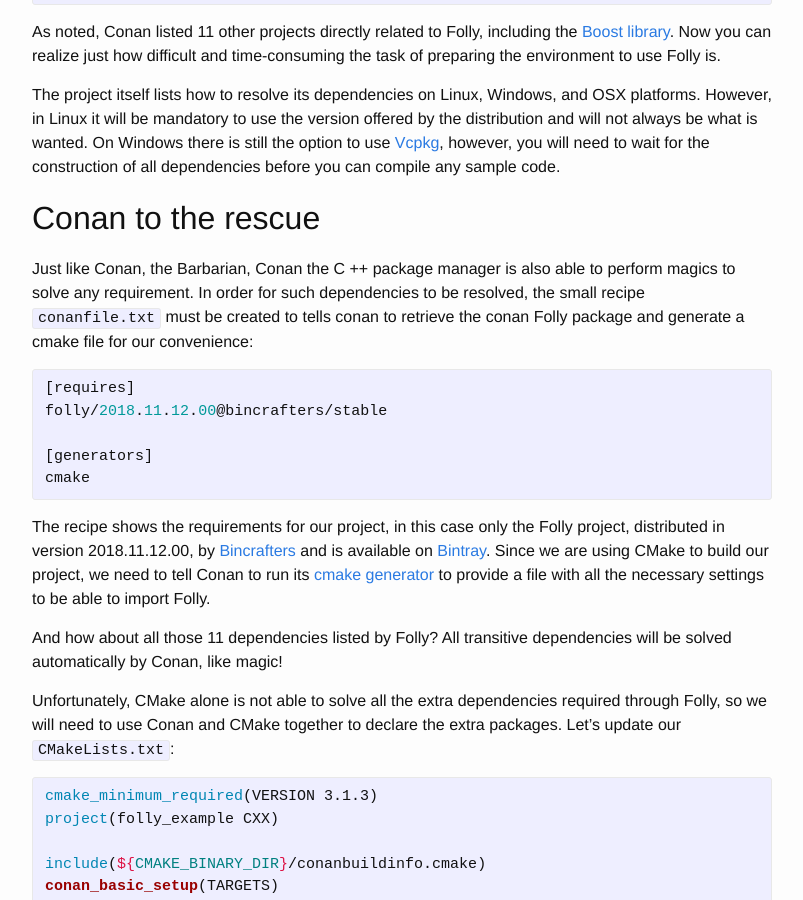
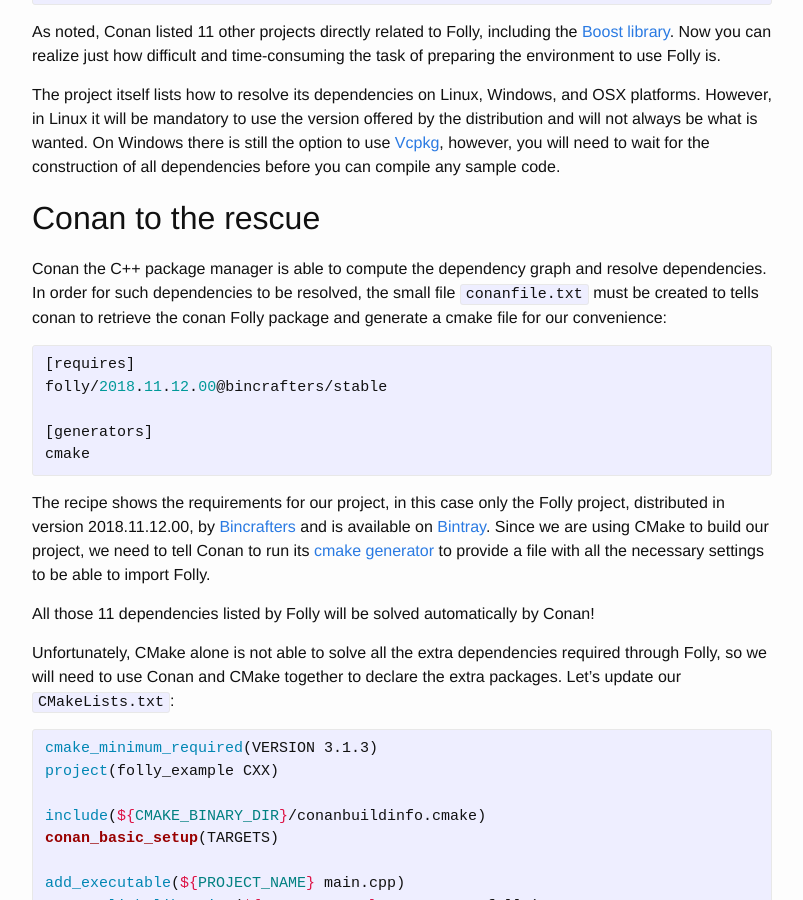
Before and after one commit to conan-io/conan-io.github.io, a Jekyll site: the page built from _posts/2018-11-19-Using-Facebook-Folly-with-Conan.markdown, in a window 1280 px wide and 900 px high, scrolled down 2171 px. Shown: the whole window, without its empty margins (238-1041 px from the left). Built offline with Jekyll 4.4.1, drawn with Linux system fonts in a browser that asks for light colours; comment, search, counter and statistics services are not loaded; some of the changed text lies outside the part shown.

Commit message:
#53 Update magic words
Signed-off-by: Uilian Ries <uilianries@gmail.com>

```diff
--- a/_posts/2018-11-19-Using-Facebook-Folly-with-Conan.markdown
+++ b/_posts/2018-11-19-Using-Facebook-Folly-with-Conan.markdown
@@ -9,7 +9,7 @@ This blog post goals to present the Facebook Folly project and its complex depen
 The source code for this example can be found on [Github](https://github.com/uilianries/conan-folly-example).
 
 
-<h2>What is Folly</h2>
+## What is Folly
 
 
 [Folly](https://github.com/facebook/folly) is the "acronym" for *Facebook Open Source Library*, a C ++ project that has been developed with the community and has become quite popular on Github, with more than 11,000 stars and 2,000 forks. The project was introduced in 2012 through [Facebook](https://www.facebook.com/notes/facebook-engineering/folly-the-facebook-open-source-library/10150864656793920/), aiming at a complete library, focused on ease of use, speed on development and as complement to real-world solutions, including:
@@ -22,7 +22,7 @@ The source code for this example can be found on [Github](https://github.com/uil
 Folly was also introduced to the world through at CppCon editions, as in the ["Experiences with Facebook's C ++ Library"](https://www.youtube.com/watch?v=GDxb21kEthM) at CppCon 2017, and has an extensive documentation on [Github](https://github.com/facebook/folly/tree/master/folly/docs).
 
 
-<h2>Talk is cheap, Show me the code</h2>
+## Talk is cheap, Show me the code
 
 
 To illustrate the use of Folly, let's use an example project with the purpose of printing a string using Folly [Futures](https://code.fb.com/developer-tools/futures-for-c-11-at-facebook/):
@@ -75,7 +75,7 @@ set_target_properties(${PROJECT_NAME} PROPERTIES CXX_STANDARD 14)
 Now that we have the sample code and the build description, we need the environment to build the project, including the Folly library and its dependencies.
 
 
-<h2>Folly's dependencies</h2>
+## Folly's dependencies
 
 
 Although Folly is an excellent project for C ++ environments, it has a complex dependency structure:
@@ -98,10 +98,10 @@ As noted, Conan listed 11 other projects directly related to Folly, including th
 The project itself lists how to resolve its dependencies on Linux, Windows, and OSX platforms. However, in Linux it will be mandatory to use the version offered by the distribution and will not always be what is wanted. On Windows there is still the option to use [Vcpkg](https://docs.microsoft.com/en-us/cpp/vcpkg), however, you will need to wait for the construction of all dependencies before you can compile any sample code.
 
 
-<h2>Conan to the rescue</h2>
+## Conan to the rescue
 
 
-Just like Conan, the Barbarian, Conan the C ++ package manager is also able to perform magics to solve any requirement. In order for such dependencies to be resolved, the small recipe ``conanfile.txt`` must be created to tells conan to retrieve the conan Folly package and generate a cmake file for our convenience:
+Conan the C++ package manager is able to compute the dependency graph and resolve dependencies. In order for such dependencies to be resolved, the small file ``conanfile.txt`` must be created to tells conan to retrieve the conan Folly package and generate a cmake file for our convenience:
 
 {% highlight conf %}
 
@@ -116,7 +116,7 @@ cmake
 The recipe shows the requirements for our project, in this case only the Folly project, distributed in version 2018.11.12.00, by [Bincrafters](https://bincrafters.github.io/) and is available on [Bintray](https://bintray.com/bincrafters/public-conan/folly%3Abincrafters).
 Since we are using CMake to build our project, we need to tell Conan to run its [cmake generator](https://docs.conan.io/en/latest/integrations/cmake/cmake_generator.html#cmake-generator) to provide a file with all the necessary settings to be able to import Folly.
 
-And how about all those 11 dependencies listed by Folly? All transitive dependencies will be solved automatically by Conan, like magic!
+All those 11 dependencies listed by Folly will be solved automatically by Conan!
 
 Unfortunately, CMake alone is not able to solve all the extra dependencies required through Folly, so we will need to use Conan and CMake together to declare the extra packages. Let's update our ``CMakeLists.txt``:
 
@@ -137,7 +137,7 @@ set_target_properties(${PROJECT_NAME} PROPERTIES CXX_STANDARD 14)
 As you can see, the [find_package](https://cmake.org/cmake/help/v3.1/command/find_package.html) has been replaced by the `conan_basic_setup` function. This function will be responsible of configuring all necessary settings, including the paths to the headers and libraries files. The ``conanbuildinfo.cmake`` is generated by Conan, once the generator configured is of type **cmake**. The `CONAN_PKG::folly` target, generated by Conan, owns the Folly project, in addition to all the libraries listed as dependencies.
 
 
-<h2>Time to build</h2>
+## Time to build
 
 
 Now that the CMake file was updated and the Conan recipe has the appropriate dependency listed, we can build our example:
@@ -163,7 +163,7 @@ $ bin/folly_example
 {% endhighlight %}
 
 
-<h2>Conclusion</h2>
+## Conclusion
 
 
 The C ++ universe has such incredible projects as Folly to help with real-world problems, however, preparing an environment with all the necessary dependencies can lead to a long and painful task often.
```
